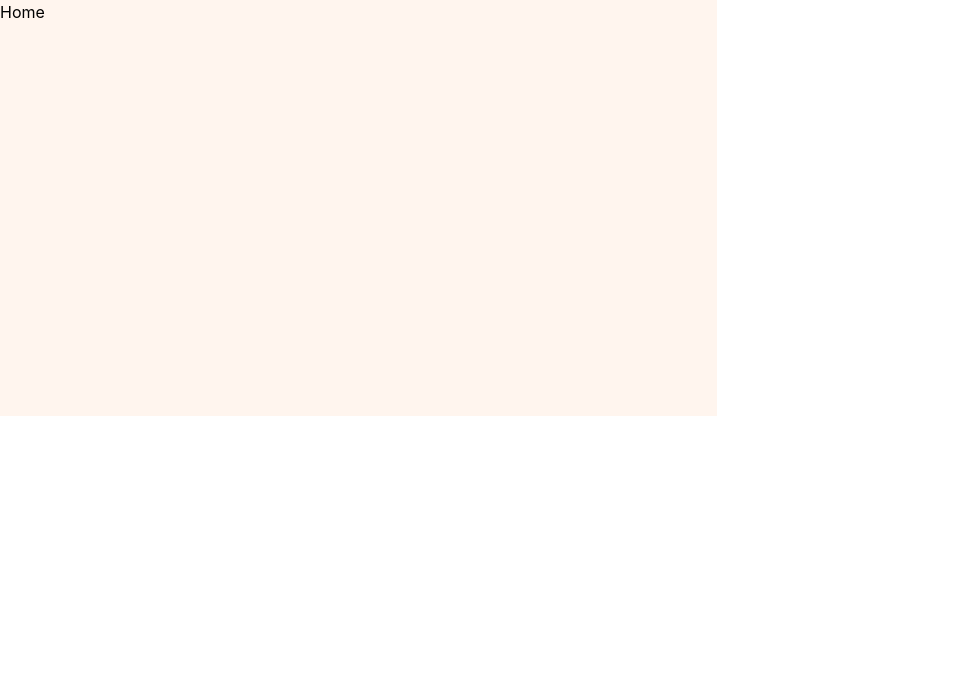
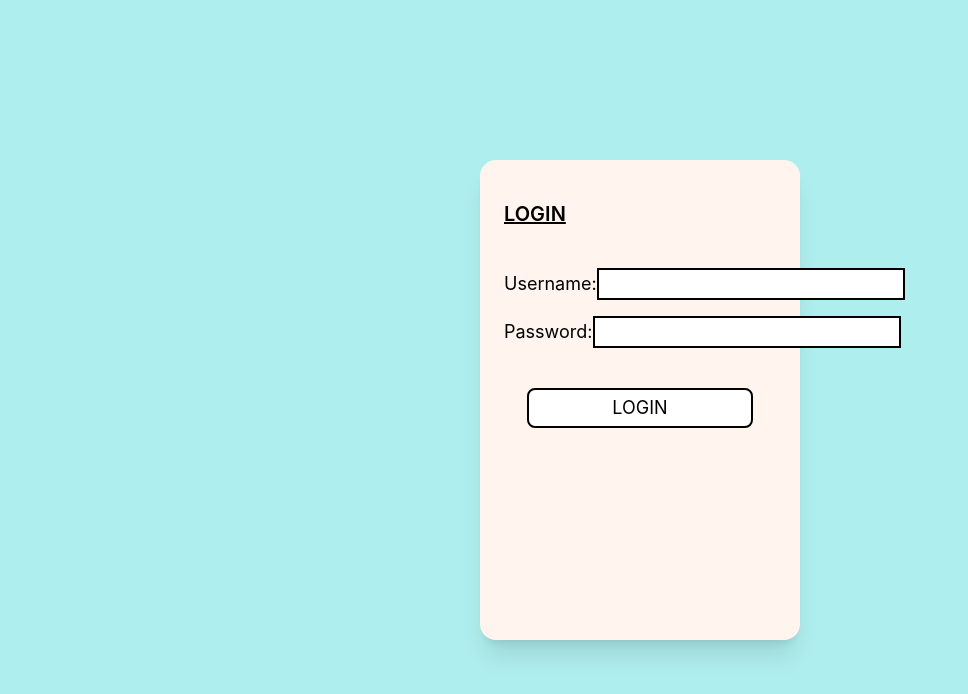
Before and after one commit to baguscodestudio/watersupplymanagement-customer, a React (Vite) app: page / in a window 1280 px wide. Shown: the top 694 px of the page, without its empty margins (0-968 px from the left). Built offline with nearby package versions, Linux system fonts and the light colour scheme.

Commit message:
Login & Dashboard page, add login and logout

```diff
--- a/src/App.tsx
+++ b/src/App.tsx
@@ -1,25 +1,28 @@
-import { useState, createContext } from "react";
-import { BrowserRouter as Router, Routes, Route } from "react-router-dom";
-import { ToastContainer } from "react-toastify";
-import "./App.css";
+import { useState, createContext } from 'react';
+import { BrowserRouter as Router, Routes, Route } from 'react-router-dom';
+import { ToastContainer } from 'react-toastify';
+import './App.css';
+import 'react-toastify/dist/ReactToastify.css';
 
-import { Chart, registerables } from "chart.js";
-import UserType from "./type/User";
-import Home from "./pages/Home";
+import { Chart, registerables } from 'chart.js';
+import UserType from './type/User';
+import Home from './pages/Home';
+import Login from './pages/Login';
+import ProtectedRoutes from './ProtectedRoutes';
 Chart.register(...registerables);
 
 const userObj = {
   user: {
-    userId: "",
-    username: "",
-    password: "",
-    createdAt: "",
-    fullName: "",
-    gender: "M",
-    email: "",
-    phone: "",
-    type: "",
-    lastMaintenance: "",
+    userId: '',
+    username: '',
+    password: '',
+    createdAt: '',
+    fullName: '',
+    gender: 'M',
+    email: '',
+    phone: '',
+    type: '',
+    lastMaintenance: '',
   },
   setUser: (user: UserType) => {},
 };
@@ -30,7 +33,7 @@ function App() {
   const [user, setUser] = useState(userObj.user);
 
   return (
-    <div className="h-screen flex flex-col">
+    <div className="h-screen flex flex-col bg-[#AFEEEE]">
       <ToastContainer
         position="top-right"
         autoClose={5000}
@@ -46,8 +49,10 @@ function App() {
       <Router>
         <UserContext.Provider value={{ user, setUser }}>
           <Routes>
-            <Route path="/" element={<Home />} />
-
+            <Route path="/" element={<Login />} />
+            <Route element={<ProtectedRoutes />}>
+              <Route path="/dashboard" element={<Home />} />
+            </Route>
           </Routes>
         </UserContext.Provider>
       </Router>
--- /dev/null
+++ b/src/ProtectedRoutes.tsx
@@ -0,0 +1,52 @@
+import axios from 'axios';
+import { useContext, useEffect, useState } from 'react';
+import { Navigate, Outlet } from 'react-router-dom';
+import { UserContext } from './App';
+import UserType from './type/User';
+
+const ProtectedRoutes = () => {
+  const [access, setAccess] = useState(false);
+  const [loading, setLoading] = useState(true);
+  const { setUser } = useContext(UserContext);
+
+  const useAuth = async () => {
+    await axios
+      .get('http://localhost:5000/api/TestAuthorization', {
+        headers: {
+          Authorization: `Bearer ${localStorage.getItem('accessToken')}`,
+        },
+      })
+      .then((response) => {
+        if (response.status === 200) {
+          setAccess(true);
+          setLoading(false);
+          setUser(JSON.parse(localStorage.getItem('userData')!) as UserType);
+        } else {
+          localStorage.removeItem('accessToken');
+          localStorage.removeItem('userData');
+          setAccess(false);
+          setLoading(false);
+        }
+      })
+      .catch((err) => {
+        console.log(err);
+        localStorage.removeItem('accessToken');
+        localStorage.removeItem('userData');
+        setAccess(false);
+        setLoading(false);
+      });
+  };
+  useEffect(() => {
+    useAuth();
+  }, []);
+
+  return loading ? (
+    <div>Loading</div>
+  ) : access ? (
+    <Outlet />
+  ) : (
+    <Navigate to="/" />
+  );
+};
+
+export default ProtectedRoutes;
--- /dev/null
+++ b/src/components/Header.tsx
@@ -0,0 +1,47 @@
+import React, { useContext } from 'react';
+import { useNavigate } from 'react-router-dom';
+import { toast } from 'react-toastify';
+import { Bell } from 'styled-icons/bootstrap';
+import { Logout } from 'styled-icons/heroicons-outline';
+import { UserContext } from '../App';
+
+const Header = () => {
+  const { user, setUser } = useContext(UserContext);
+  const navigate = useNavigate();
+
+  const handleLogout = () => {
+    localStorage.removeItem('accessToken');
+    localStorage.removeItem('userData');
+    setUser({
+      userId: '',
+      username: '',
+      password: '',
+      createdAt: '',
+      fullName: '',
+      gender: 'M',
+      email: '',
+      phone: '',
+      type: '',
+      lastMaintenance: '',
+    });
+    toast('Successfully logged out!');
+    navigate('/');
+  };
+
+  return (
+    <div className="w-full inline-flex h-16 border-b-2 border-black items-center">
+      <span className="ml-6 font-bold text-xl">Water Supply Management</span>
+      <div className="ml-auto mr-6 flex items-center">
+        <div className="mx-4 text-lg">{user.username}</div>
+        <Bell size="24" className="mx-2" />
+        <Logout
+          size="24"
+          className="mx-2 hover:cursor-pointer hover:text-red-700"
+          onClick={handleLogout}
+        />
+      </div>
+    </div>
+  );
+};
+
+export default Header;
--- /dev/null
+++ b/src/components/NavTab.tsx
@@ -0,0 +1,30 @@
+import { Home, UserCircle } from 'styled-icons/heroicons-outline';
+import { BarGraph } from '@styled-icons/entypo/BarGraph';
+import { Bell, Clipboard, CreditCard } from 'styled-icons/bootstrap';
+
+const NavTab = () => {
+  return (
+    <div className="flex flex-col w-1/5 border-r-2 border-black h-full">
+      <div className="border-b-2 border-black px-4 py-2 text-lg">
+        <Home size="24" /> Dashboard
+      </div>
+      <div className="border-b-2 border-black px-4 py-2 text-lg">
+        <UserCircle size="24" /> My Account
+      </div>
+      <div className="border-b-2 border-black px-4 py-2 text-lg">
+        <BarGraph size="24" /> Water Usage
+      </div>
+      <div className="border-b-2 border-black px-4 py-2 text-lg">
+        <CreditCard size="24" /> Bills
+      </div>
+      <div className="border-b-2 border-black px-4 py-2 text-lg">
+        <Clipboard size="24" /> Report
+      </div>
+      <div className="border-b-2 border-black px-4 py-2 text-lg">
+        <Bell size="24" /> Alerts
+      </div>
+    </div>
+  );
+};
+
+export default NavTab;
--- a/src/pages/Home.tsx
+++ b/src/pages/Home.tsx
@@ -1,9 +1,23 @@
-import React from 'react'
+import React, { useContext } from 'react';
+import { UserContext } from '../App';
+import Header from '../components/Header';
+import NavTab from '../components/NavTab';
 
 const Home = () => {
+  const { user } = useContext(UserContext);
   return (
-    <div className='w-[56vw] h-[52vh] bg-[#FFF5EE]' >Home</div>
-  )
-}
+    <div className="m-auto w-11/12 h-5/6 bg-white rounded-xl flex flex-col border-2 border-black">
+      <Header />
+      <div className="w-full h-full flex">
+        <NavTab />
+        <div className="w-4/5 h-full px-8 py-10">
+          <span className="text-xl font-bold">
+            Good evening {user.username}!
+          </span>
+        </div>
+      </div>
+    </div>
+  );
+};
 
-export default Home
+export default Home;
--- /dev/null
+++ b/src/pages/Login.tsx
@@ -0,0 +1,70 @@
+import axios from 'axios';
+import React, { useContext, useState } from 'react';
+import { useNavigate } from 'react-router-dom';
+import { toast } from 'react-toastify';
+import { UserContext } from '../App';
+
+const Login = () => {
+  const [username, setUsername] = useState('');
+  const [password, setPassword] = useState('');
+  const { setUser } = useContext(UserContext);
+  const navigate = useNavigate();
+
+  const handleLogin = (event: React.FormEvent<HTMLFormElement>) => {
+    event.preventDefault();
+    axios
+      .post('http://localhost:5000/api/Customer/Login', {
+        username: username,
+        password: password,
+      })
+      .then((response) => {
+        if (response.status === 200) {
+          localStorage.setItem('accessToken', response.data.token);
+          localStorage.setItem('userData', JSON.stringify(response.data.user));
+          console.log(response.data.user);
+          setUser({ ...response.data.user });
+          console.log(response);
+          toast('Logged in successfully');
+          navigate('/dashboard');
+        }
+      })
+      .catch((err) => {
+        console.log(err);
+        toast(err.response.data.message);
+      });
+  };
+
+  return (
+    <form
+      onSubmit={handleLogin}
+      className="m-auto w-1/4 h-3/5 bg-[#FFF5EE] rounded-2xl shadow-xl px-6 py-10 flex flex-col"
+    >
+      <div className="font-semibold underline text-xl mb-8">LOGIN</div>
+      <div className="w-full inline-flex text-lg my-2 items-center">
+        <span>Username:</span>
+        <input
+          onChange={(event) => setUsername(event.currentTarget.value)}
+          required
+          className="ml-auto px-2 border-2 border-black"
+        />
+      </div>
+      <div className="w-full inline-flex text-lg my-2 items-center">
+        <span>Password:</span>
+        <input
+          onChange={(event) => setPassword(event.currentTarget.value)}
+          required
+          type="password"
+          className="ml-auto px-2 border-2 border-black"
+        />
+      </div>
+      <button
+        type="submit"
+        className="w-5/6 my-8 border-2 border-black py-1 text-lg rounded-lg bg-white mx-auto"
+      >
+        LOGIN
+      </button>
+    </form>
+  );
+};
+
+export default Login;
```
